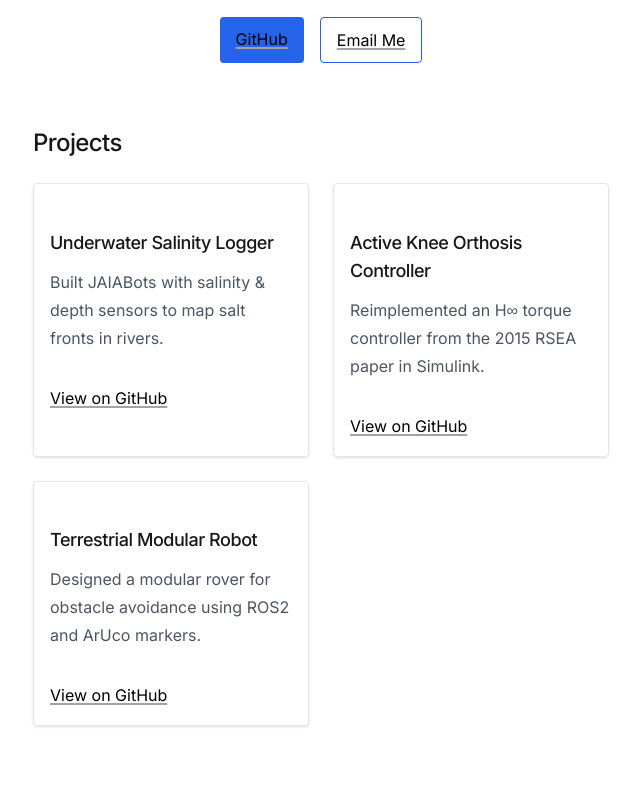
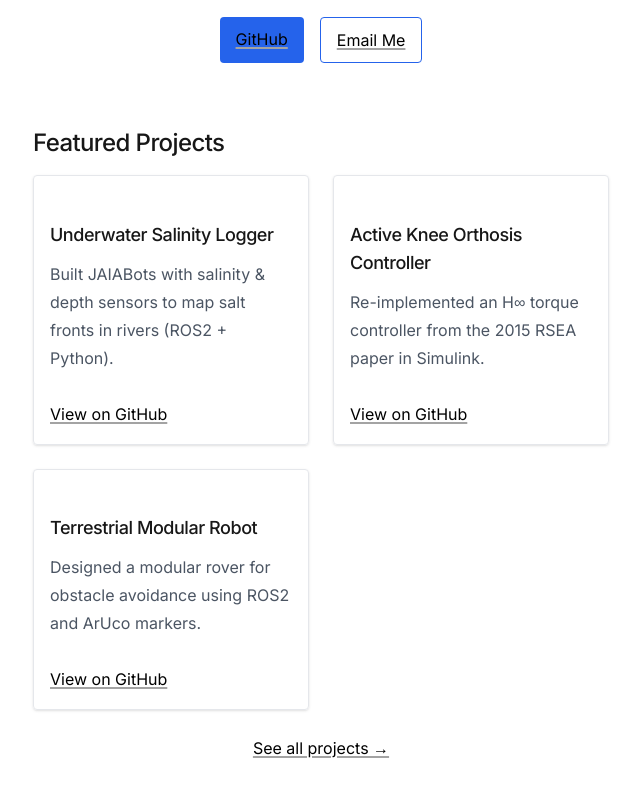
Before and after one commit to rushabhdhoke/Personal-Website, a Next.js app: page / in a window 1280 px wide. Shown: the part 640-1434 px from the top of the page, without its empty margins (319-959 px from the left). Built offline with nearby package versions, Linux system fonts and the light colour scheme.

Commit message:
Update page.tsx

```diff
--- a/app/page.tsx
+++ b/app/page.tsx
@@ -3,6 +3,7 @@
 import { useState, useEffect } from "react";
 import Image from "next/image";
 import { socialLinks } from "./config";
+import { projects } from "./projects/project-data"; // adjust path
 
 export default function Page() {
   const expertise = [
@@ -18,23 +19,7 @@ export default function Page() {
     return () => clearTimeout(t);
   }, [idx]);
 
-  const projects = [
-    {
-      title: "Underwater Salinity Logger",
-      desc: "Built JAIABots with salinity & depth sensors to map salt fronts in rivers.",
-      link: "https://github.com/rushabhdhoke/underwater-logger",
-    },
-    {
-      title: "Active Knee Orthosis Controller",
-      desc: "Reimplemented an H∞ torque controller from the 2015 RSEA paper in Simulink.",
-      link: "https://github.com/rushabhdhoke/knee-orthosis",
-    },
-    {
-      title: "Terrestrial Modular Robot",
-      desc: "Designed a modular rover for obstacle avoidance using ROS2 and ArUco markers.",
-      link: "https://github.com/rushabhdhoke/terrestrial-robot",
-    },
-  ];
+const featured = projects.slice(0, 3);
 
   return (
     <section className="max-w-3xl mx-auto p-6 prose prose-neutral dark:prose-invert">
@@ -77,27 +62,37 @@ export default function Page() {
         </div>
       </div>
 
-      {/* Projects */}
-      <h2 className="mt-16">Projects</h2>
+            {/* Featured Projects */}
+      <section id="projects" className="mt-16">
+        <h2 className="text-2xl font-semibold mb-4">Featured Projects</h2>
         <div className="grid grid-cols-1 sm:grid-cols-2 gap-6">
-        {projects.map((p) => (
+          {featured.map((p) => (
             <div
               key={p.title}
               className="p-4 border rounded shadow hover:shadow-lg transition"
             >
               <h3 className="font-medium text-lg">{p.title}</h3>
-            <p className="mt-2 text-gray-600">{p.desc}</p>
+              <p className="mt-1 text-gray-600">{p.description}</p>
               <a
-              href={p.link}
+                href={p.url}
                 target="_blank"
                 rel="noopener noreferrer"
-              className="mt-3 inline-block text-blue-600 hover:underline"
+                className="mt-2 inline-block text-blue-600 hover:underline"
               >
                 View on GitHub
               </a>
             </div>
           ))}
         </div>
+        <div className="mt-6 text-center">
+          <a
+            href="/projects"
+            className="text-blue-600 hover:underline"
+          >
+            See all projects →
+          </a>
+        </div>
+      </section>
 
       {/* Contact */}
       <h2 className="mt-16">Contact</h2>
```
Lines whose indentation alone changed are shown as unchanged.
